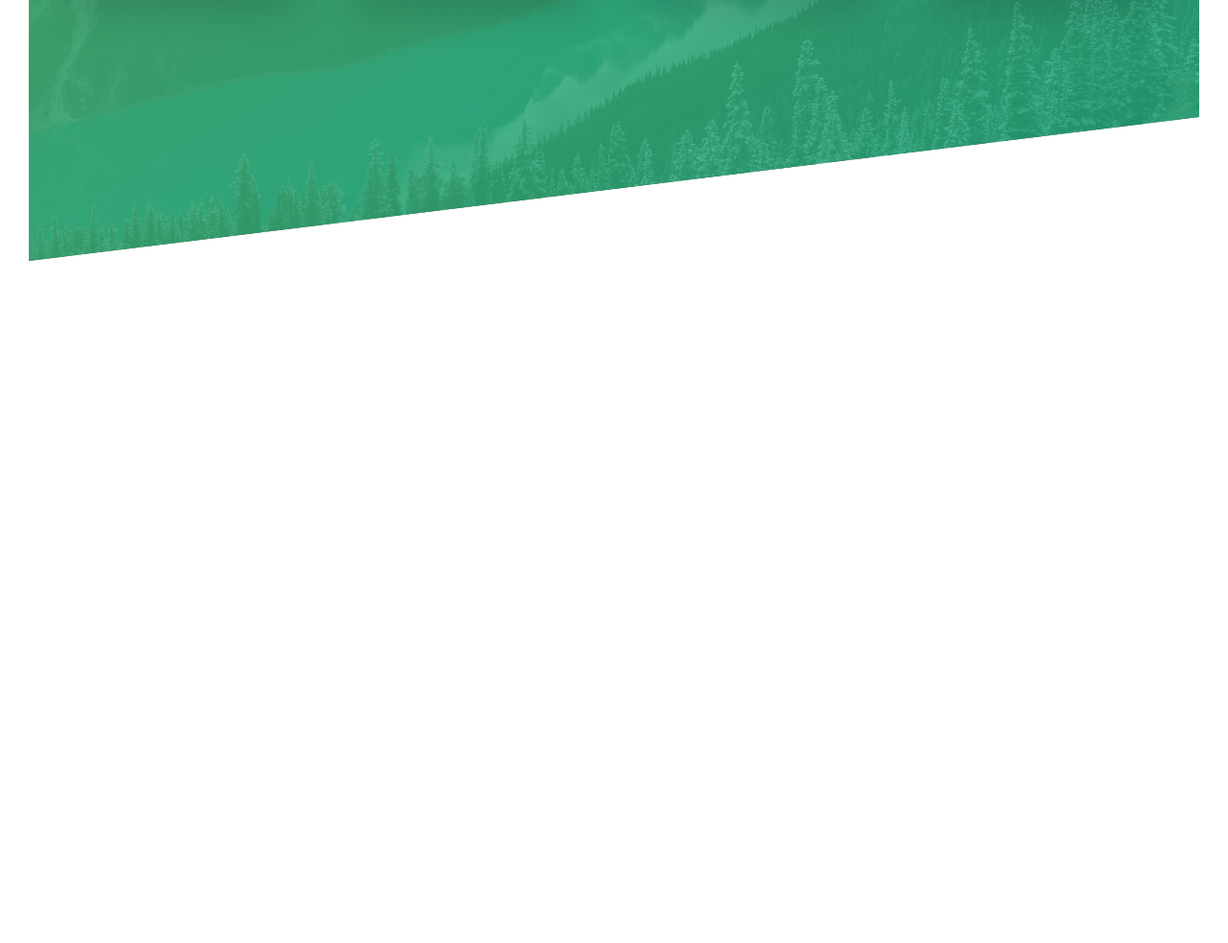
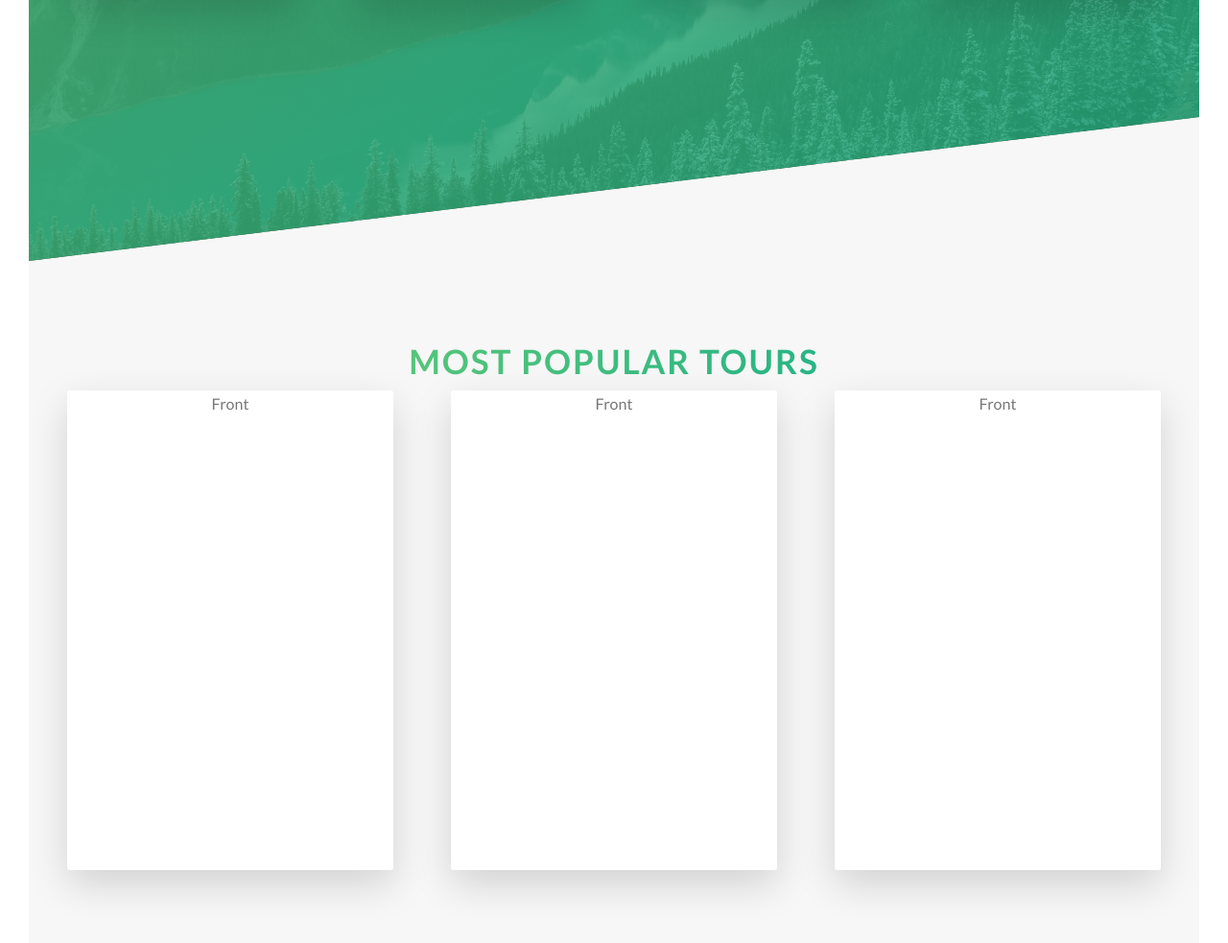
Before and after one commit to Rafatcb/css-sass-udemy, a website: page Natours/index.html in a window 1280 px wide. Shown: the part 2010-2993 px from the top of the page at 96% size. Before the commit the page ends 2282 px from the top, so only its background shows below. Drawn offline with Linux system fonts and the light colour scheme.

Commit message:
Creating cards

```diff
--- a/Natours/index.html
+++ b/Natours/index.html
@@ -97,6 +97,46 @@
                     </div>
                 </div>
             </section>
+
+            <section class="section-tours">
+                <div class="u-center-text u-margin-bottom-big">
+                    <h2 class="heading-secondary">
+                        Most popular tours
+                    </h2>
+                    <div class="row">
+                        <div class="col-1-of-3">
+                            <div class="card">
+                                <div class="card__side card__side--front">
+                                    Front
+                                </div>
+                                <div class="card__side card__side--back card__side--back-1">
+                                    Back
+                                </div>
+                            </div>
+                        </div>
+                        <div class="col-1-of-3">
+                            <div class="card">
+                                <div class="card__side card__side--front">
+                                    Front
+                                </div>
+                                <div class="card__side card__side--back card__side--back-2">
+                                    Back
+                                </div>
+                            </div>
+                        </div>
+                        <div class="col-1-of-3">
+                            <div class="card">
+                                <div class="card__side card__side--front">
+                                    Front
+                                </div>
+                                <div class="card__side card__side--back card__side--back-3">
+                                    Back
+                                </div>
+                            </div>
+                        </div>
+                    </div>
+                </div>
+            </section>
         </main>
     </body>
 </html>
--- a/Natours/sass/abstracts/_variables.scss
+++ b/Natours/sass/abstracts/_variables.scss
@@ -2,6 +2,12 @@
 $color-primary: #7ed56f;
 $color-primary-light: #55c57a;
 $color-primary-dark: #28b485;
+
+$color-secondary-light: #ffb900;
+$color-secondary-dark: #ff7730;
+
+$color-tertiary-light: #2998ff;
+$color-tertiary-dark: #5643fa;
 
 $color-grey-light-1: #f7f7f7;
 
--- /dev/null
+++ b/Natours/sass/components/_card.scss
@@ -0,0 +1,47 @@
+.card {
+    height: 50rem;
+    -moz-perspective: 150rem;
+    perspective: 150rem;
+    position: relative;
+
+    &__side {
+        border-radius: .3rem;
+        box-shadow: 0 1.5rem 4rem rgba($color-black, .15);
+        height: 50rem;
+        left: 0;
+        position: absolute;
+        top: 0;
+        transition: all .8s ease;
+        width: 100%;
+        backface-visibility: hidden;
+
+        &--front {
+            background-color: $color-white;
+        }
+
+        &--back {
+            background-color: green;
+            transform: rotateY(180deg);
+
+            &-1 {
+                background-image: linear-gradient(to right bottom, $color-secondary-light, $color-secondary-dark);
+            }
+
+            &-2 {
+                background-image: linear-gradient(to right bottom, $color-primary-light, $color-primary-dark);
+            }
+
+            &-3 {
+                background-image: linear-gradient(to right bottom, $color-tertiary-light, $color-tertiary-dark);
+            }
+        }
+    }
+
+    &:hover &__side--front {
+        transform: rotateY(180deg);
+    }
+
+    &:hover &__side--back {
+        transform: rotateY(0deg);
+    }
+}
--- a/Natours/sass/main.scss
+++ b/Natours/sass/main.scss
@@ -8,6 +8,7 @@
 @import "base/utilities";
 
 @import "components/button";
+@import "components/card";
 @import "components/composition";
 @import "components/feature-box";
 
--- a/Natours/sass/pages/_home.scss
+++ b/Natours/sass/pages/_home.scss
@@ -11,11 +11,17 @@
             rgba($color-primary-dark, 0.8)),
         url(../img/nat-4.jpg);
     background-size: cover;
+    margin-top: -10rem;
     padding: 20rem 0;
     transform: skewY(-7deg);
-    margin-top: -10rem;
 
     & > * {
         transform: skewY(7deg);
     }
 }
+
+.section-tours {
+    background-color: $color-grey-light-1;
+    margin-top: -10rem;
+    padding: 25rem 0 50rem 0;
+}
```
Also changed, not shown: Natours/css/style.css.
